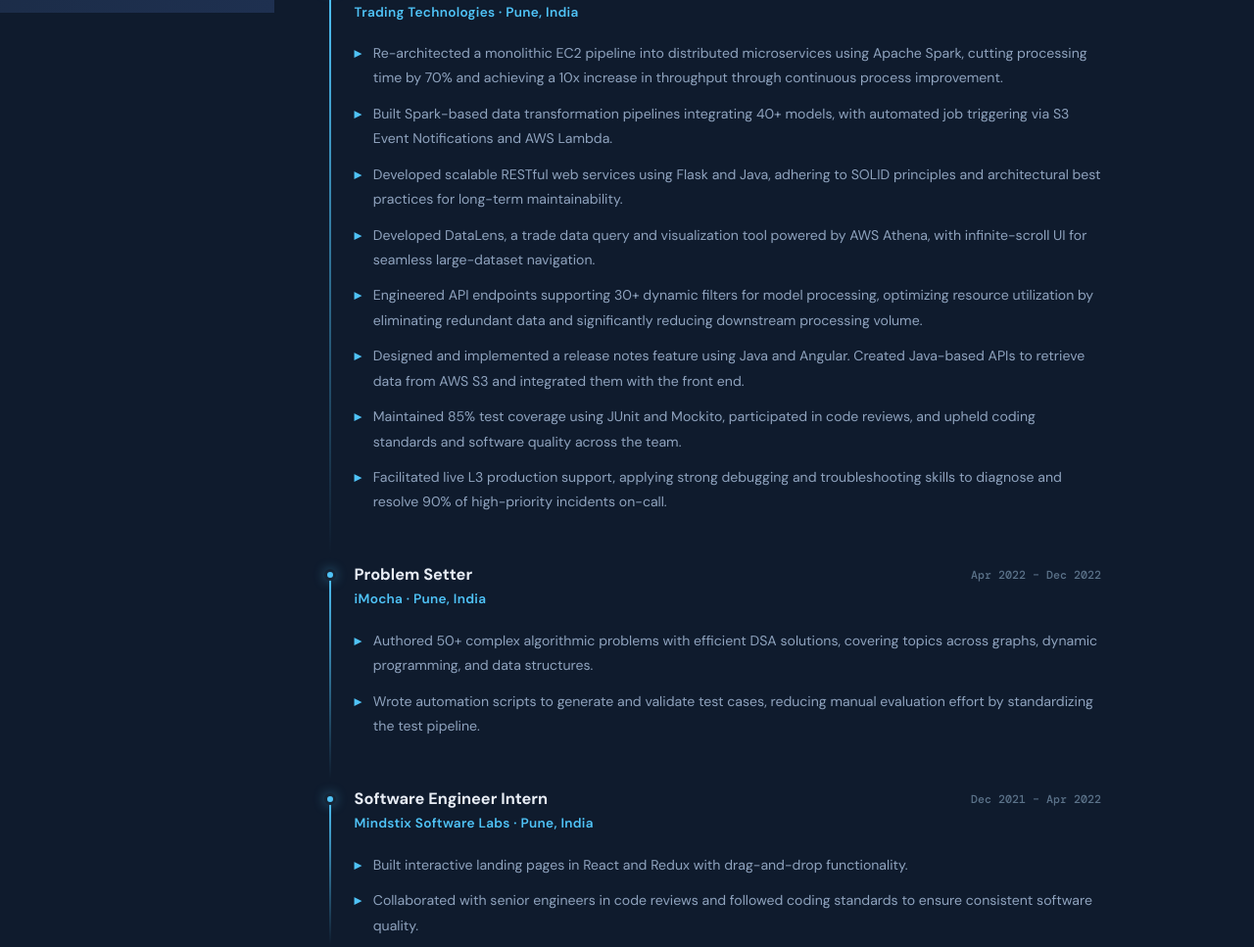
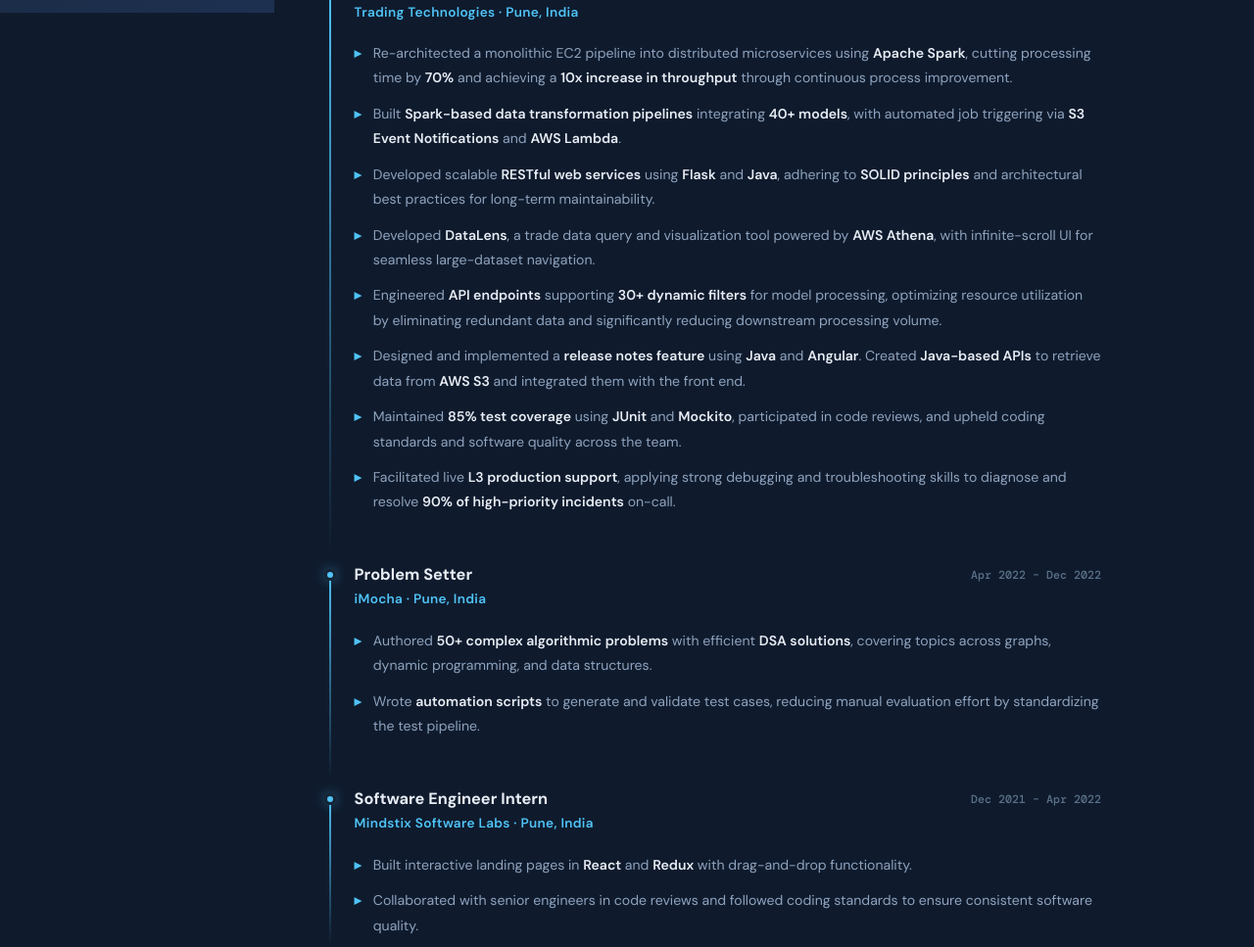
Before and after one commit to prathameshp1703/prathameshp1703.github.io, a plain HTML site: page index.html in a window 1280 px wide. Shown: the part 787-1754 px from the top of the page at 98% size. Drawn offline with nearby package versions, Linux system fonts and the light colour scheme.

Commit message:
Update index.html
Added changes in the experience section.

```diff
--- a/index.html
+++ b/index.html
@@ -498,7 +498,7 @@
       </div>
       <div class="job-company">Blueshift · Pune, India</div>
       <ul>
-        <li>Built the Debug Center feature using AWS Athena to surface pipeline errors, cutting customer support escalations by exposing actionable diagnostics directly to end-users.</li>
+        <li>Built the <strong>Debug Center</strong> feature using <strong>AWS Athena</strong> to surface pipeline errors, cutting customer support escalations by exposing actionable diagnostics directly to end-users.</li>
         <li>Designed data storage architecture and ingestion pipelines within the storage domain, ensuring reliable, low-latency data access for downstream microservices.</li>
         <li>Collaborated with cross-functional teams (Product, Support, Engineering) to translate requirements into technical specifications, ensuring high software quality and on-time delivery.</li>
       </ul>
@@ -511,14 +511,14 @@
       </div>
       <div class="job-company">Trading Technologies · Pune, India</div>
       <ul>
-        <li>Re-architected a monolithic EC2 pipeline into distributed microservices using Apache Spark, cutting processing time by 70% and achieving a 10x increase in throughput through continuous process improvement.</li>
-        <li>Built Spark-based data transformation pipelines integrating 40+ models, with automated job triggering via S3 Event Notifications and AWS Lambda.</li>
-        <li>Developed scalable RESTful web services using Flask and Java, adhering to SOLID principles and architectural best practices for long-term maintainability.</li>
-        <li>Developed DataLens, a trade data query and visualization tool powered by AWS Athena, with infinite-scroll UI for seamless large-dataset navigation.</li>
-        <li>Engineered API endpoints supporting 30+ dynamic filters for model processing, optimizing resource utilization by eliminating redundant data and significantly reducing downstream processing volume.</li>
-        <li>Designed and implemented a release notes feature using Java and Angular. Created Java-based APIs to retrieve data from AWS S3 and integrated them with the front end.</li>
-        <li>Maintained 85% test coverage using JUnit and Mockito, participated in code reviews, and upheld coding standards and software quality across the team.</li>
-        <li>Facilitated live L3 production support, applying strong debugging and troubleshooting skills to diagnose and resolve 90% of high-priority incidents on-call.</li>
+        <li>Re-architected a monolithic EC2 pipeline into distributed microservices using <strong>Apache Spark</strong>, cutting processing time by <strong>70%</strong> and achieving a <strong>10x increase in throughput</strong> through continuous process improvement.</li>
+        <li>Built <strong>Spark-based data transformation pipelines</strong> integrating <strong>40+ models</strong>, with automated job triggering via <strong>S3 Event Notifications</strong> and <strong>AWS Lambda</strong>.</li>
+        <li>Developed scalable <strong>RESTful web services</strong> using <strong>Flask</strong> and <strong>Java</strong>, adhering to <strong>SOLID principles</strong> and architectural best practices for long-term maintainability.</li>
+        <li>Developed <strong>DataLens</strong>, a trade data query and visualization tool powered by <strong>AWS Athena</strong>, with infinite-scroll UI for seamless large-dataset navigation.</li>
+        <li>Engineered <strong>API endpoints</strong> supporting <strong>30+ dynamic filters</strong> for model processing, optimizing resource utilization by eliminating redundant data and significantly reducing downstream processing volume.</li>
+        <li>Designed and implemented a <strong>release notes feature</strong> using <strong>Java</strong> and <strong>Angular</strong>. Created <strong>Java-based APIs</strong> to retrieve data from <strong>AWS S3</strong> and integrated them with the front end.</li>
+        <li>Maintained <strong>85% test coverage</strong> using <strong>JUnit</strong> and <strong>Mockito</strong>, participated in code reviews, and upheld coding standards and software quality across the team.</li>
+        <li>Facilitated live <strong>L3 production support</strong>, applying strong debugging and troubleshooting skills to diagnose and resolve <strong>90% of high-priority incidents</strong> on-call.</li>
       </ul>
     </div>
     <div class="job">
@@ -529,8 +529,8 @@
       </div>
       <div class="job-company">iMocha · Pune, India</div>
       <ul>
-        <li>Authored 50+ complex algorithmic problems with efficient DSA solutions, covering topics across graphs, dynamic programming, and data structures.</li>
-        <li>Wrote automation scripts to generate and validate test cases, reducing manual evaluation effort by standardizing the test pipeline.</li>
+        <li>Authored <strong>50+ complex algorithmic problems</strong> with efficient <strong>DSA solutions</strong>, covering topics across graphs, dynamic programming, and data structures.</li>
+        <li>Wrote <strong>automation scripts</strong> to generate and validate test cases, reducing manual evaluation effort by standardizing the test pipeline.</li>
       </ul>
     </div>
     <div class="job">
@@ -541,7 +541,7 @@
       </div>
       <div class="job-company">Mindstix Software Labs · Pune, India</div>
       <ul>
-        <li>Built interactive landing pages in React and Redux with drag-and-drop functionality.</li>
+        <li>Built interactive landing pages in <strong>React</strong> and <strong>Redux</strong> with drag-and-drop functionality.</li>
         <li>Collaborated with senior engineers in code reviews and followed coding standards to ensure consistent software quality.</li>
       </ul>
     </div>
@@ -635,7 +635,7 @@
         <div class="badge-icon">⭐</div>
         <div class="achievement-text">
           <div class="achievement-title">LeetCode</div>
-          <div class="achievement-detail">Knight Badge with a rating of 2010, placing in the top 2.37% globally. Primary language C++.</div>
+          <div class="achievement-detail">Achieved a Knight Badge with a rating of <strong>2010</strong>, placing in the <strong>top 2.37% globally</strong>. Primary language C++.</div>
           <span class="ranking-badge">Top 2.37%</span>
         </div>
       </div>
@@ -643,7 +643,7 @@
         <div class="badge-icon">⚡</div>
         <div class="achievement-text">
           <div class="achievement-title">Codeforces</div>
-          <div class="achievement-detail">Secured a Specialist rank with a rating of 1529.</div>
+          <div class="achievement-detail">Secured a <strong>Specialist rank</strong> with a rating of <strong>1529</strong>.</div>
           <span class="ranking-badge">Specialist Rank</span>
         </div>
       </div>
@@ -651,7 +651,7 @@
         <div class="badge-icon">★</div>
         <div class="achievement-text">
           <div class="achievement-title">CodeChef</div>
-          <div class="achievement-detail">Earned a rating of 1974 and a 4 rating.</div>
+          <div class="achievement-detail">Earned a rating of <strong>1974</strong> and a <strong>4 rating</strong>.</div>
           <span class="ranking-badge">4 Star Rating</span>
         </div>
       </div>
```
